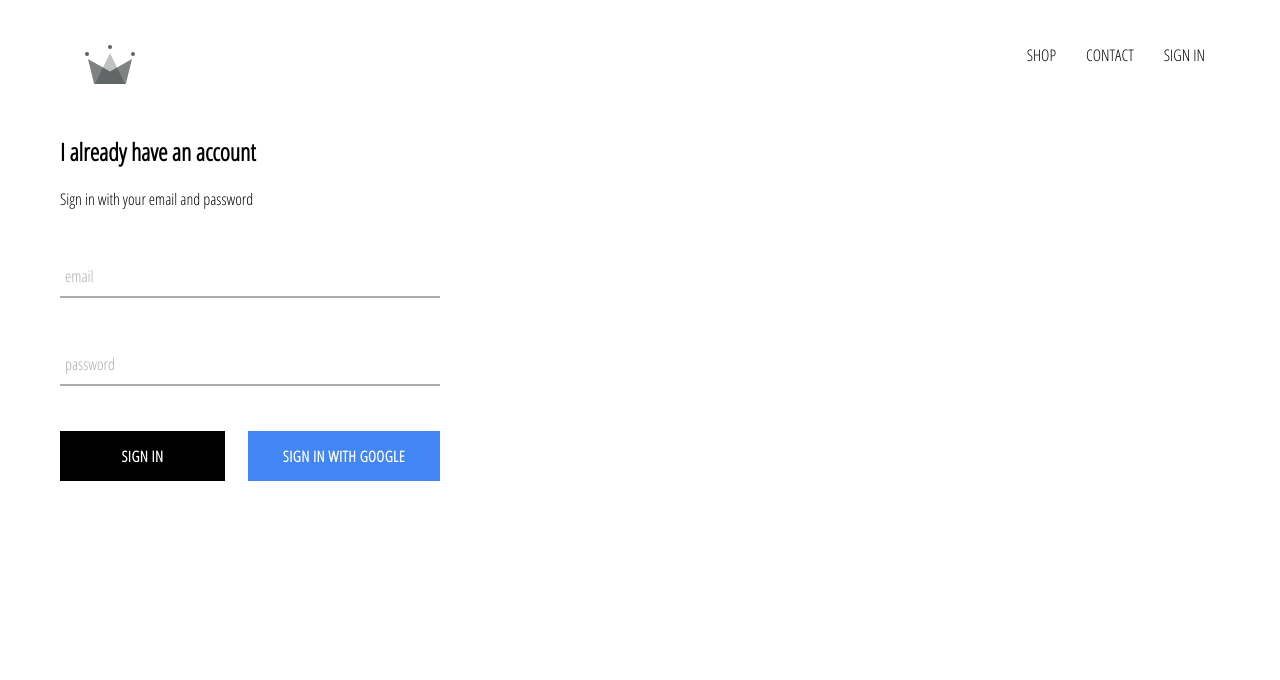
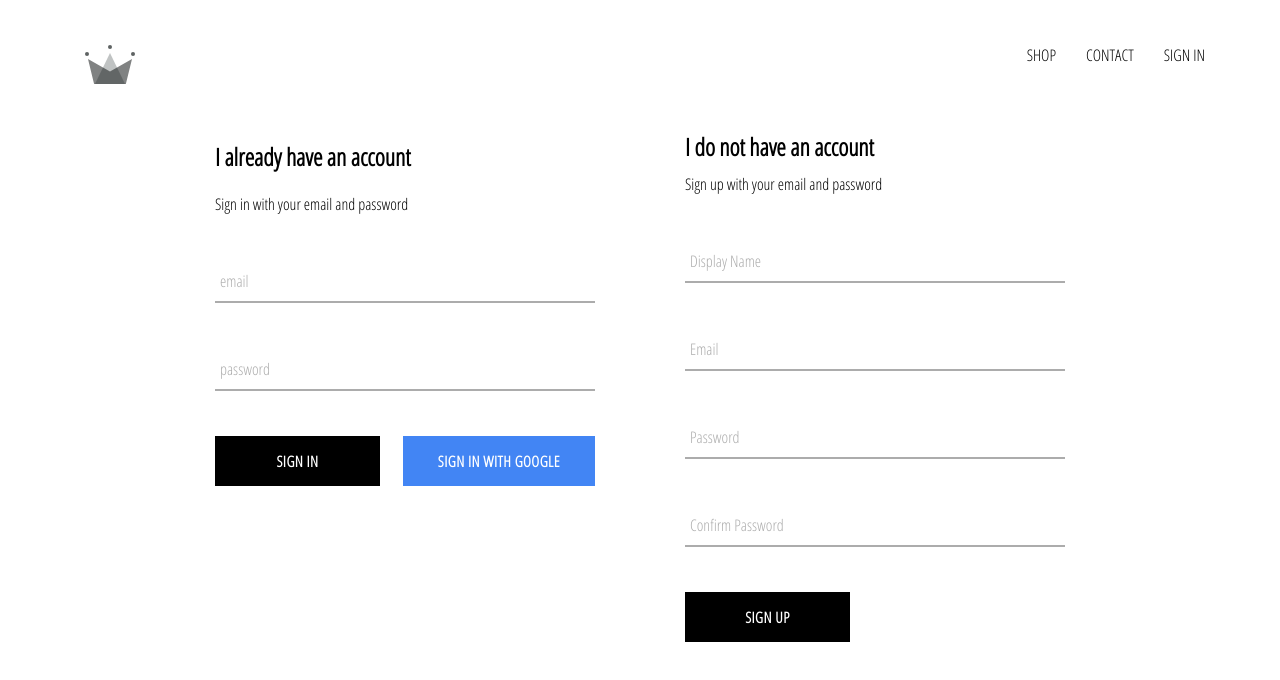
Before and after one commit to LinPeiHsuan/crwn-clothing, a React (Create React App) app: page /signin in a window 1280 px wide. Shown: the top 680 px of the page. Built offline with nearby package versions, Linux system fonts and the light colour scheme; no server answers.

Commit message:
implemented firebase utils, included ability to store authenticated users into our firestore database

```diff
--- a/src/App.js
+++ b/src/App.js
@@ -2,7 +2,7 @@
 import "./App.css";
 
 import { Route, Switch } from "react-router-dom";
-import { auth } from './firebase/firebase.utils';
+import { auth, createUserProfileDocument } from './firebase/firebase.utils';
 
 import HomePage from "./pages/homepage/homepage.component";
 import ShopPage from "./pages/shop/shop.component";
@@ -21,11 +21,27 @@
   unsubscribeFromAuth = null
 
   componentDidMount() {
-    this.unsubscribeFromAuth = auth.onAuthStateChanged(user => {
-      this.setState({currentUser: user});
+    // this.unsubscribeFromAuth = auth.onAuthStateChanged(async user => {
+    //   createUserProfileDocument(user);
+    // })
+    this.unsubscribeFromAuth = auth.onAuthStateChanged(async userAuth => {
+      if (userAuth) {
+        const userRef = await createUserProfileDocument(userAuth);
 
-      console.log(user);
-    })
+        userRef.onSnapshot(snapShot => {
+          this.setState({
+            currentUser: {
+              id: snapShot.id,
+              ...snapShot.data()
+            }
+          });
+
+          console.log(this.state);
+        });
+      }
+
+      this.setState({ currentUser: userAuth });
+    });
   }
 
   componentWillUnmount() {
--- a/src/components/sign-in/sign-in.component.jsx
+++ b/src/components/sign-in/sign-in.component.jsx
@@ -29,6 +29,7 @@
   };
 
   render() {
+    const {email, password} = this.state;
     return (
       <div className="sign-in">
         <h2>I already have an account</h2>
@@ -39,7 +40,7 @@
             name="email"
             type="email"
             label="email"
-            value={this.state.email}
+            value={email}
             handleChange={this.handleChange}
             required
           />
@@ -47,7 +48,7 @@
             name="password"
             type="password"
             label="password"
-            value={this.state.password}
+            value={password}
             handleChange={this.handleChange}
             required
           />
--- /dev/null
+++ b/src/components/sign-up/sign-up.component.jsx
@@ -0,0 +1,102 @@
+import React from "react";
+
+import "./sign-up.style.scss";
+
+import FormInput from "../form-input/form-input.component";
+import CustomButton from "../custom-button/custom-button.component";
+
+import { auth, createUserProfileDocument } from "../../firebase/firebase.utils";
+
+class SignUp extends React.Component {
+  constructor() {
+    super();
+
+    this.state = {
+      displayName: "",
+      email: "",
+      password: "",
+      confirmPassword: "",
+    };
+  }
+
+  handleSubmit = async (event) => {
+    event.preventDefault();
+
+    const { displayName, email, password, confirmPassword } = this.state;
+    if (password !== confirmPassword) {
+      alert("password don't match");
+      return;
+    }
+
+    try {
+      const { user } = await auth.createUserWithEmailAndPassword(
+        email,
+        password
+      );
+
+      await createUserProfileDocument(user, { displayName });
+
+      this.setState({
+          displayName: '',
+          email: '',
+          password: '',
+          confirmPassword: ''
+      })
+
+    } catch (error) {
+      console.error(error);
+    }
+  };
+
+  handleChange = event => {
+      const {name, value} = event.target;
+      this.setState({[name]: value});
+  }
+
+  render() {
+    const { displayName, email, password, confirmPassword } = this.state;
+    return (
+      <div className="sign-up">
+        <h2 className="title">I do not have an account</h2>
+        <span>Sign up with your email and password</span>
+        <form className="sign-up-form" onSubmit={this.handleSubmit}>
+          <FormInput
+            type="test"
+            name="displayName"
+            value={displayName}
+            handleChange={this.handleChange}
+            label="Display Name"
+            required
+          />
+          <FormInput
+            type="email"
+            name="email"
+            value={email}
+            handleChange={this.handleChange}
+            label="Email"
+            required
+          />
+          <FormInput
+            type="password"
+            name="password"
+            value={password}
+            handleChange={this.handleChange}
+            label="Password"
+            required
+          />
+          <FormInput
+            type="password"
+            name="confirmPassword"
+            value={confirmPassword}
+            handleChange={this.handleChange}
+            label="Confirm Password"
+            required
+          />
+          <CustomButton type="submit">SIGN UP</CustomButton>
+        </form>
+      </div>
+    );
+  }
+}
+
+export default SignUp;
--- /dev/null
+++ b/src/components/sign-up/sign-up.style.scss
@@ -0,0 +1,9 @@
+.sign-up {
+    display: flex;
+    flex-direction: column;
+    width: 380px;
+
+    .title {
+        margin: 10px 0;
+    }
+}
--- a/src/firebase/firebase.utils.jsx
+++ b/src/firebase/firebase.utils.jsx
@@ -11,7 +11,36 @@
     appId: "1:16787034404:web:4d974222616ceed24ee3b1"
   }
 
-  firebase.initializeApp(config);
+  try {
+    firebase.initializeApp(config);
+  } catch (error) {
+    console.error('firebase initialization error')
+  }
+
+  export const createUserProfileDocument = async (userAuth, additionalData) => {
+    if (!userAuth) return;
+
+    const userRef = firestore.doc(`users/${userAuth.uid}`);
+
+    const snapShot = await userRef.get();
+
+    if (!snapShot.exists) {
+      const { displayName, email } = userAuth;
+      const createdAt = new Date();
+      try {
+        await userRef.set({
+          displayName,
+          email,
+          createdAt,
+          ...additionalData
+        });
+      } catch (error) {
+        console.log('error creating user', error.message);
+      }
+    }
+
+    return userRef;
+  };
 
   export const auth = firebase.auth();
   export const firestore = firebase.firestore();
@@ -19,6 +48,6 @@
   const provider = new firebase.auth.GoogleAuthProvider();
   //always trigger the google pop-up whenever using GoogleAuthProvider for authentication or signin
   provider.setCustomParameters({ prompt: 'select_account' });
-  export const signInWithGoogle = () => auth.signInWithPopup(provider); //use google pop-up
+  export const signInWithGoogle = () => auth.signInWithPopup(provider);
 
   export default firebase;
--- a/src/pages/sign-in-and-sign-up/sign-in-and-sign-up.component.jsx
+++ b/src/pages/sign-in-and-sign-up/sign-in-and-sign-up.component.jsx
@@ -2,10 +2,12 @@
 
 import './sign-in-and-sign-up.style.scss'
 import SignIn from '../../components/sign-in/sign-in.component';
+import SignUp from '../../components/sign-up/sign-up.component';
 
 const SingInAndSignUp = () => (
     <div className='sign-in-and-sign-up'>
         <SignIn />
+        <SignUp />
     </div>
 );
 
--- a/src/pages/sign-in-and-sign-up/sign-in-and-sign-up.style.scss
+++ b/src/pages/sign-in-and-sign-up/sign-in-and-sign-up.style.scss
@@ -0,0 +1,6 @@
+.sign-in-and-sign-up {
+    width: 850px;
+    display: flex;
+    justify-content: space-between;
+    margin: 30px auto;
+}
```
Also changed, not shown: src/components/form-input/form-input.component.jsx (+9 -7 lines).
